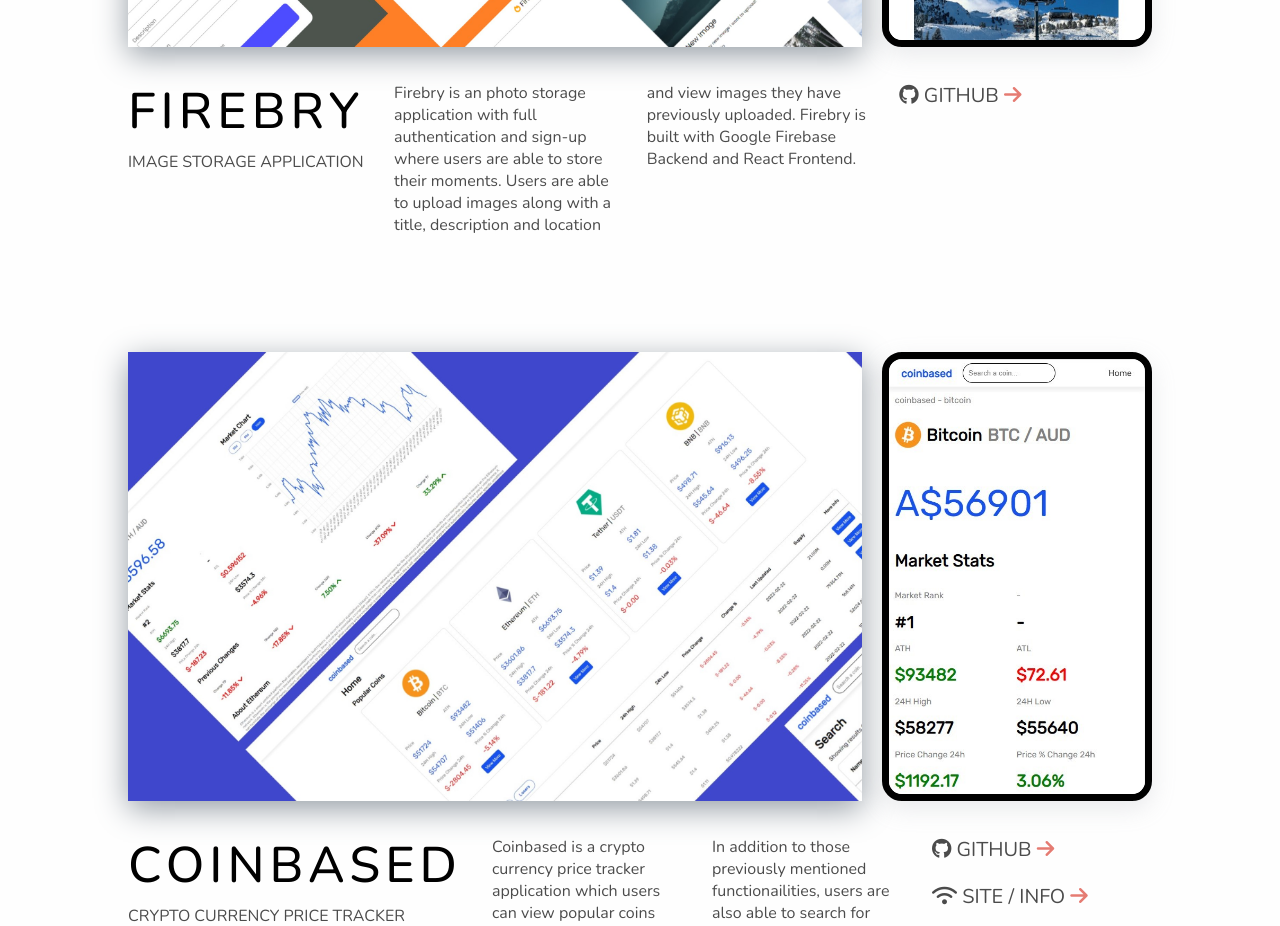
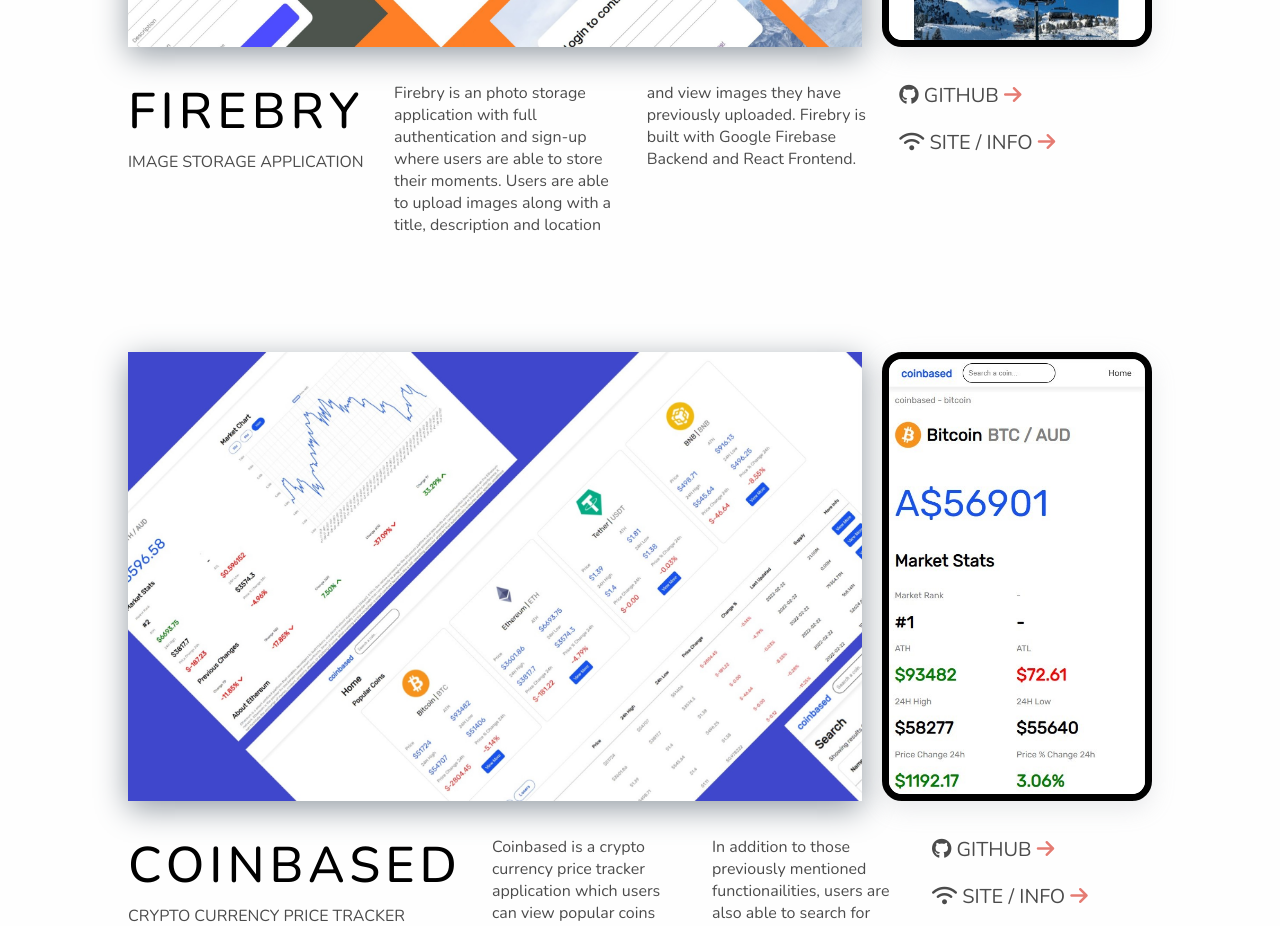
Before and after one commit to SuKaiwen/port, a React (Create React App) app: page / in a window 1280 px wide. Shown: the part 4060-4986 px from the top of the page. Built offline with nearby package versions, Linux system fonts and the light colour scheme.

Commit message:
small fix

```diff
--- a/src/Data/ProjectsData.js
+++ b/src/Data/ProjectsData.js
@@ -16,7 +16,7 @@
         desc1: "Firebry is an photo storage application with full authentication and sign-up where users are able to store their moments. Users are able to upload images along with a title, description and location",
         desc2: "and view images they have previously uploaded. Firebry is built with Google Firebase Backend and React Frontend.",
         githubLink: "https://github.com/SuKaiwen/Firebry",
-        siteLink: "",
+        siteLink: "https://firebry-info.vercel.app/",
         mainImage: Firebry,
         mobileImage: FirebryMobile
     },
```
Also changed, not shown: src/Images/Firebry.jpg.
